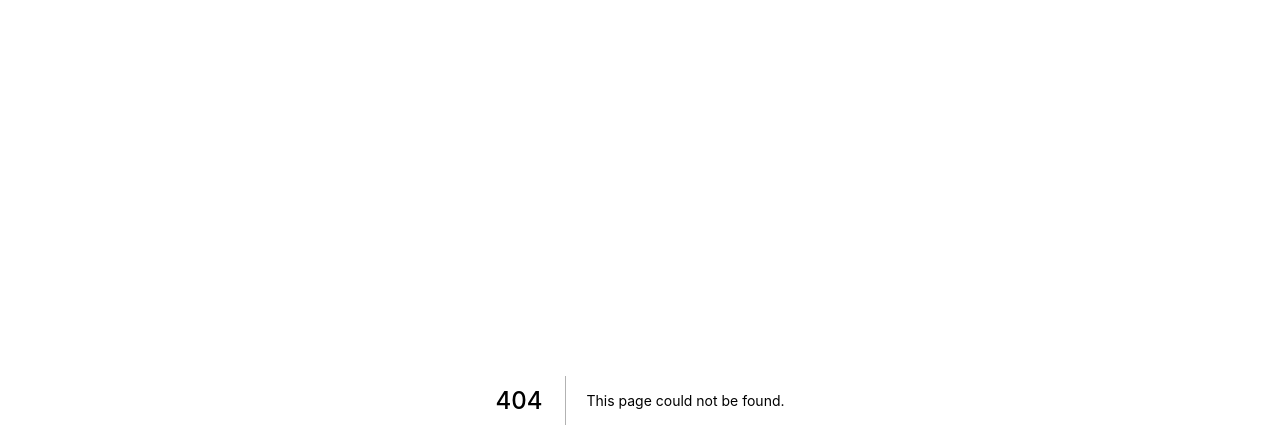
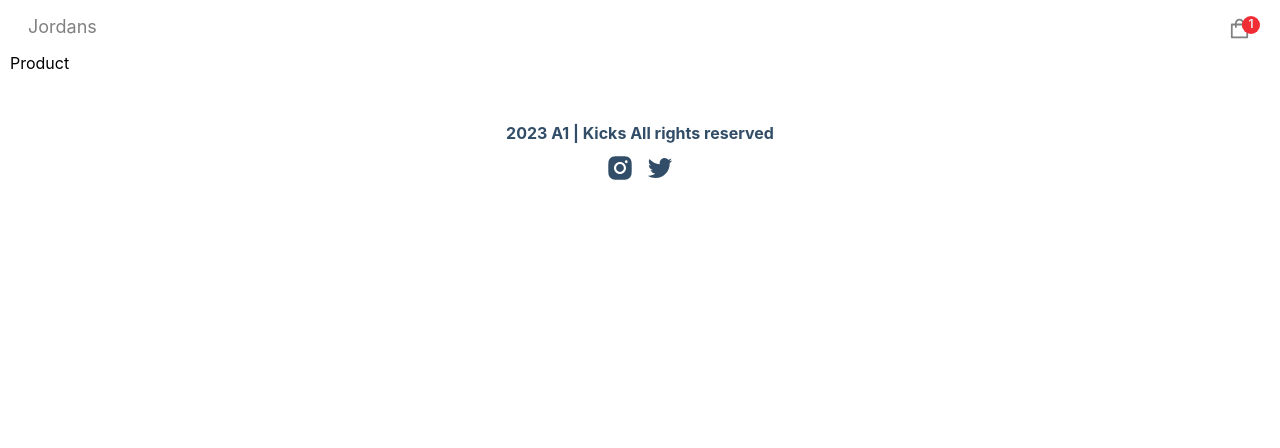
Before and after one commit to Alfredoeb9/a1-ecommerce, a Next.js app: page /product/1 in a window 1280 px wide. Before the commit this address had no page. Shown: the top 448 px of the page. Built offline with nearby package versions, Linux system fonts and the light colour scheme; no server answers.

Commit message:
[UI] created footer, layout, navbar and added data to DB

```diff
--- a/components/Footer.jsx
+++ b/components/Footer.jsx
@@ -1,5 +1,15 @@
+import { AiFillInstagram, AiOutlineTwitter } from "react-icons/ai";
+
 function Footer() {
-  return <div>Footer</div>;
+  return (
+    <div className="footer-container">
+      <p>2023 A1 | Kicks All rights reserved</p>
+      <p className="icons">
+        <AiFillInstagram />
+        <AiOutlineTwitter />
+      </p>
+    </div>
+  );
 }
 
 export default Footer;
--- a/components/FooterBanner.jsx
+++ b/components/FooterBanner.jsx
@@ -3,7 +3,18 @@ import Link from "next/link";
 import { urlFor } from "@/lib/client";
 
 function FooterBanner({
-  footerBanner: { discount, largeText1, largeText2, saleTime },
+  footerBanner: {
+    discount,
+    largeText1,
+    largeText2,
+    saleTime,
+    smallText,
+    midText,
+    desc,
+    image,
+    product,
+    buttonText,
+  },
 }) {
   return (
     <div className="footer-banner-container">
@@ -14,7 +25,17 @@ function FooterBanner({
           <h3>{largeText2}</h3>
           <p>{saleTime}</p>
         </div>
-        <div className="right"></div>
+        <div className="right">
+          <p>{smallText}</p>
+          <h3>{midText}</h3>
+          <p>{desc}</p>
+
+          <Link href={`/product/${product}`}>
+            <button type="button">{buttonText}</button>
+          </Link>
+        </div>
+
+        <img src={urlFor(image)} className="footer-banner-image" />
       </div>
     </div>
   );
--- a/components/Layout.jsx
+++ b/components/Layout.jsx
@@ -1,5 +1,31 @@
-function Layout() {
-  return <div>Layout</div>;
+import Head from "next/head";
+import Navbar from "./Navbar";
+import Footer from "./Footer";
+
+function Layout({ children }) {
+  return (
+    <div className="layout">
+      <Head>
+        <title>A1 | SNKRS</title>
+        <meta
+          name="description"
+          content="#1 ecommerce shop to buy your shoes"
+        />
+        <meta name="viewport" content="width=device-width, initial-scale=1" />
+        <link rel="icon" href="/favicon.ico" />
+      </Head>
+
+      <header>
+        <Navbar />
+      </header>
+
+      <main className="main-container">{children}</main>
+
+      <footer>
+        <Footer />
+      </footer>
+    </div>
+  );
 }
 
 export default Layout;
--- a/components/Navbar.jsx
+++ b/components/Navbar.jsx
@@ -1,5 +1,18 @@
+import Link from "next/link";
+import { AiOutlineShopping } from "react-icons/ai";
+
 function Navbar() {
-  return <div>Navbar</div>;
+  return (
+    <div className="navbar-container">
+      <p className="logo">
+        <Link href="/">Jordans</Link>
+      </p>
+      <button type="button" className="cart-icon" onClick="">
+        <AiOutlineShopping />
+        <span className="cart-item-qty">1</span>
+      </button>
+    </div>
+  );
 }
 
 export default Navbar;
--- a/pages/_app.js
+++ b/pages/_app.js
@@ -1,5 +1,10 @@
-import '@/styles/globals.css'
+import "@/styles/globals.css";
+import { Layout } from "../components";
 
 export default function App({ Component, pageProps }) {
-  return <Component {...pageProps} />
+  return (
+    <Layout>
+      <Component {...pageProps} />
+    </Layout>
+  );
 }
--- /dev/null
+++ b/pages/product/[slug].js
@@ -0,0 +1,5 @@
+function ProductDetails() {
+  return <div>Product</div>;
+}
+
+export default ProductDetails;
```
Also changed, not shown: pages/index.js (+0 -9 lines), public/img/air-jordan-1-yellow-trans.png (added).
